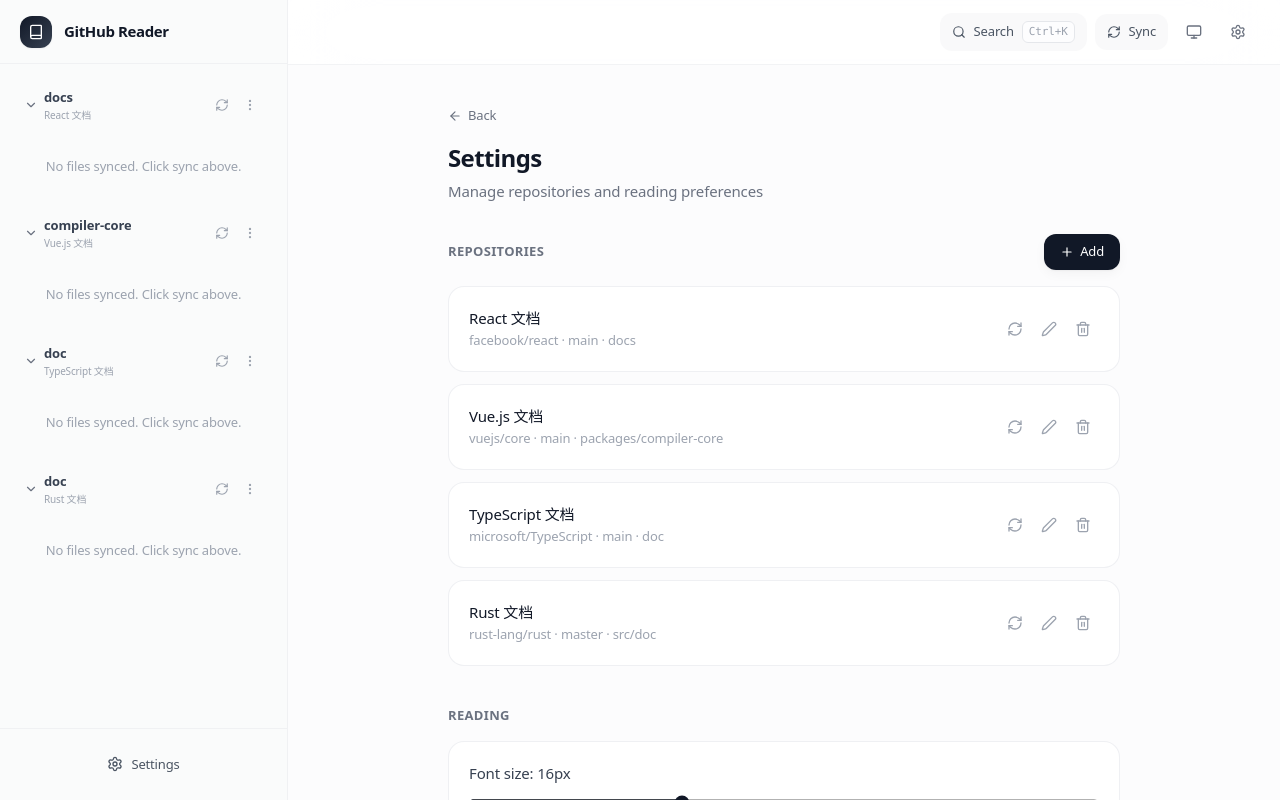
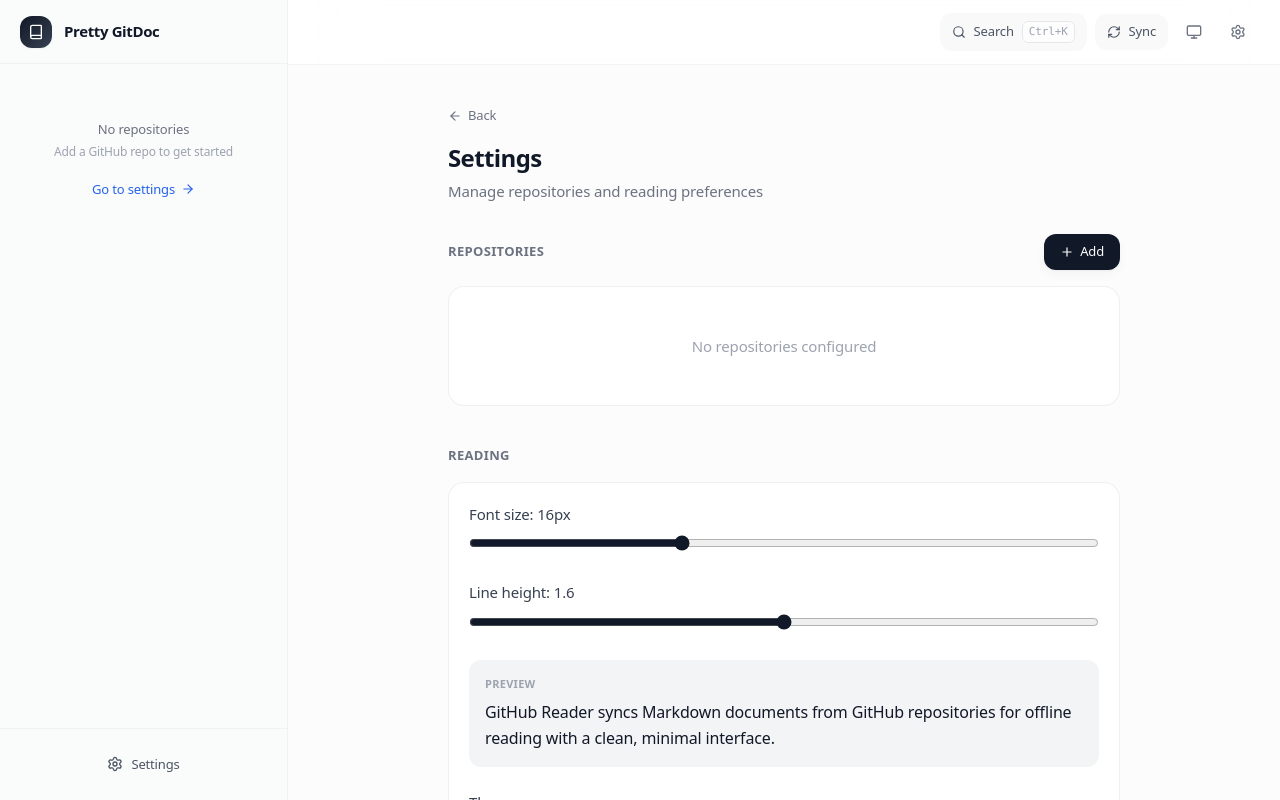
Before and after one commit to frankfika/prettygitdoc, a Next.js app: page /settings in a window 1280 px wide. Shown: the top 800 px of the page. Built offline with nearby package versions, Linux system fonts and the light colour scheme.

Commit message:
chore: rename app to Pretty GitDoc (UI, metadata, manifest, package name)

```diff
--- a/app/layout.tsx
+++ b/app/layout.tsx
@@ -15,13 +15,13 @@
 });
 
 export const metadata: Metadata = {
-  title: "GitHub Reader - Markdown 阅读器",
+  title: "Pretty GitDoc - Markdown 阅读器",
   description: "从 GitHub 仓库读取 Markdown 文件，提供精美的阅读体验",
   manifest: "/manifest.json",
   appleWebApp: {
     capable: true,
     statusBarStyle: "default",
-    title: "GitHub Reader",
+    title: "Pretty GitDoc",
   },
 };
 
--- a/app/settings/page.tsx
+++ b/app/settings/page.tsx
@@ -95,8 +95,13 @@
 
   const handleEdit = (repo: RepoConfig) => {
     setEditingRepo(repo.id);
+    // Extract folder name from path for display name
+    const folderName = repo.path
+      ? decodeURIComponent(repo.path.split('/').pop() || repo.path)
+      : "";
+
     setFormData({
-      name: repo.name,
+      name: folderName || repo.name,
       owner: repo.owner,
       repo: repo.repo,
       branch: repo.branch,
@@ -116,6 +121,11 @@
 
     const parsed = parseGitHubUrl(url);
     if (parsed) {
+      // Extract folder name from path for display name
+      const folderName = parsed.path
+        ? decodeURIComponent(parsed.path.split('/').pop() || parsed.path)
+        : "";
+
       setFormData((prev) => ({
         ...prev,
         url,
@@ -123,12 +133,12 @@
         repo: parsed.repo,
         branch: parsed.branch,
         path: parsed.path,
-        name: prev.name || parsed.repo,
+        name: folderName || prev.name || parsed.repo,
       }));
     }
   };
 
-  const handleSaveNew = () => {
+  const handleSaveNew = async () => {
     if (!formData.owner || !formData.repo) {
       addToast({
         type: "error",
@@ -156,13 +166,23 @@
     };
 
     addRepo(newRepo);
+    // Auto sync immediately after adding to improve UX
+    const result = await syncArticles(newRepo);
     setIsAdding(false);
     setFormData(defaultFormData);
-    addToast({
-      type: "success",
-      title: "Added",
-      message: `Repository "${newRepo.name}" has been added`,
-    });
+    if (result.errors.length > 0) {
+      addToast({
+        type: "error",
+        title: "Sync failed",
+        message: result.errors[0],
+      });
+    } else {
+      addToast({
+        type: "success",
+        title: "Added & Synced",
+        message: `Repository "${newRepo.name}" added · +${result.added} updated ${result.updated}`,
+      });
+    }
   };
 
   const handleSaveEdit = () => {
@@ -337,9 +357,17 @@
                             <input
                               type="text"
                               value={formData.path}
-                              onChange={(e) =>
-                                setFormData({ ...formData, path: e.target.value })
-                              }
+                              onChange={(e) => {
+                                const newPath = e.target.value;
+                                const folderName = newPath
+                                  ? decodeURIComponent(newPath.split('/').pop() || newPath)
+                                  : "";
+                                setFormData({
+                                  ...formData,
+                                  path: newPath,
+                                  name: folderName || formData.repo,
+                                });
+                              }}
                               className="w-full px-4 py-2.5 text-[15px] border border-gray-200 dark:border-gray-700 rounded-xl bg-white dark:bg-black text-gray-900 dark:text-white focus:outline-none focus:border-gray-400 dark:focus:border-gray-500 transition-colors"
                               placeholder="docs"
                             />
@@ -449,9 +477,17 @@
                           <input
                             type="text"
                             value={formData.path}
-                            onChange={(e) =>
-                              setFormData({ ...formData, path: e.target.value })
-                            }
+                            onChange={(e) => {
+                              const newPath = e.target.value;
+                              const folderName = newPath
+                                ? decodeURIComponent(newPath.split('/').pop() || newPath)
+                                : "";
+                              setFormData({
+                                ...formData,
+                                path: newPath,
+                                name: folderName || formData.repo,
+                              });
+                            }}
                             className="w-full px-4 py-2.5 text-[15px] border border-gray-200 dark:border-gray-700 rounded-xl bg-white dark:bg-black text-gray-900 dark:text-white focus:outline-none focus:border-gray-400 dark:focus:border-gray-500 transition-colors"
                             placeholder="e.g. docs"
                           />
@@ -460,7 +496,7 @@
 
                       <div>
                         <label className="block text-[11px] font-semibold text-gray-500 dark:text-gray-400 mb-1.5 uppercase tracking-wide">
-                          Display name (optional)
+                          Display name (auto from path)
                         </label>
                         <input
                           type="text"
@@ -469,8 +505,11 @@
                             setFormData({ ...formData, name: e.target.value })
                           }
                           className="w-full px-4 py-2.5 text-[15px] border border-gray-200 dark:border-gray-700 rounded-xl bg-white dark:bg-black text-gray-900 dark:text-white focus:outline-none focus:border-gray-400 dark:focus:border-gray-500 transition-colors"
-                          placeholder={formData.repo || "e.g. React Docs"}
+                          placeholder={formData.repo || "Auto-filled from path"}
                         />
+                        <p className="text-[13px] text-gray-400 dark:text-gray-500 mt-1.5">
+                          Automatically uses the last folder name from path
+                        </p>
                       </div>
 
                       <div className="flex items-center gap-2 pt-2">
--- a/components/markdown/DocumentViewer.tsx
+++ b/components/markdown/DocumentViewer.tsx
@@ -16,8 +16,7 @@
 import "react-pdf/dist/esm/Page/AnnotationLayer.css";
 import "react-pdf/dist/esm/Page/TextLayer.css";
 
-// Configure pdf.js worker
-pdfjs.GlobalWorkerOptions.workerSrc = `//unpkg.com/pdfjs-dist@${pdfjs.version}/build/pdf.worker.min.js`;
+pdfjs.GlobalWorkerOptions.workerSrc = `https://cdn.jsdelivr.net/npm/pdfjs-dist@${pdfjs.version}/build/pdf.worker.min.mjs`;
 
 interface DocumentViewerProps {
   rawUrl: string;
--- a/components/reader/Sidebar.tsx
+++ b/components/reader/Sidebar.tsx
@@ -21,6 +21,9 @@
 import { EmptyState } from "./EmptyState";
 import { SidebarSkeleton } from "./Skeleton";
 import { ConfirmModal } from "@/components/ui/Modal";
+
+const INDENT_STEP = 20;
+const FILE_ICON_COMP = 22;
 
 interface TreeNodeProps {
   node: ArticleTree;
@@ -49,7 +52,7 @@
             ? "bg-gray-900/5 dark:bg-white/10 text-gray-900 dark:text-white font-medium"
             : "text-gray-600 dark:text-gray-400 hover:bg-gray-900/5 dark:hover:bg-white/5 hover:text-gray-900 dark:hover:text-gray-200"
         }`}
-        style={{ paddingLeft: `${depth * 12 + 12}px` }}
+        style={{ paddingLeft: `${depth * INDENT_STEP + 12 + FILE_ICON_COMP}px` }}
       >
         <FileIcon className="w-3.5 h-3.5 flex-shrink-0 opacity-50" />
         <span className="truncate">{node.article.title}</span>
@@ -62,7 +65,7 @@
       <button
         onClick={() => setExpanded(!expanded)}
         className="flex items-center gap-2 py-1.5 px-3 w-full text-[13px] text-gray-500 dark:text-gray-400 hover:bg-gray-900/5 dark:hover:bg-white/5 hover:text-gray-700 dark:hover:text-gray-300 rounded-lg transition-all duration-200"
-        style={{ paddingLeft: `${depth * 12 + 12}px` }}
+        style={{ paddingLeft: `${depth * INDENT_STEP + 12}px` }}
       >
         {expanded ? (
           <ChevronDown className="w-3.5 h-3.5 flex-shrink-0 opacity-40" />
@@ -279,17 +282,19 @@
         />
       )}
 
-      {/* Touch area for swipe detection */}
+      {/* Touch area for swipe detection - only when sidebar is closed on mobile */}
+      {!sidebarOpen && (
         <div
           className="fixed left-0 top-0 bottom-0 w-8 z-30 lg:hidden"
           onTouchStart={handleTouchStart}
           onTouchMove={handleTouchMove}
           onTouchEnd={handleTouchEnd}
         />
+      )}
 
-      {/* Sidebar */}
+      {/* Sidebar - hidden on mobile unless sidebarOpen, always visible on lg+ */}
       <aside
-        className={`fixed lg:sticky top-0 left-0 h-screen w-72 bg-gray-50/80 dark:bg-gray-900/80 backdrop-blur-2xl border-r border-gray-200/50 dark:border-gray-800/50 z-50 transform transition-transform duration-300 ease-out ${
+        className={`fixed lg:sticky top-0 left-0 h-screen w-72 bg-gray-50/80 dark:bg-gray-900/80 backdrop-blur-2xl border-r border-gray-200/50 dark:border-gray-800/50 z-50 lg:z-10 transition-transform duration-300 ease-out lg:transition-none ${
           sidebarOpen ? "translate-x-0" : "-translate-x-full lg:translate-x-0"
         }`}
         onTouchStart={handleTouchStart}
@@ -304,7 +309,7 @@
                 <Book className="w-4 h-4 text-white dark:text-gray-900" />
               </div>
               <span className="font-semibold text-gray-900 dark:text-white text-[15px] tracking-tight">
-                GitHub Reader
+                Pretty GitDoc
               </span>
             </Link>
           </div>
--- a/lib/cache.ts
+++ b/lib/cache.ts
@@ -185,16 +185,51 @@
   return result;
 }
 
+// Check if a file path matches any exclude pattern
+function shouldExcludeFile(filePath: string, excludePatterns: string[]): boolean {
+  const fileName = filePath.split('/').pop() || filePath;
+
+  for (const pattern of excludePatterns) {
+    if (pattern.startsWith('*.')) {
+      // Extension pattern like "*.png"
+      const ext = pattern.slice(1); // ".png"
+      if (fileName.endsWith(ext)) {
+        return true;
+      }
+    } else if (pattern === '.*') {
+      // Hidden files pattern
+      if (fileName.startsWith('.')) {
+        return true;
+      }
+    } else if (pattern.includes('*')) {
+      // Wildcard pattern - simple implementation
+      const regex = new RegExp('^' + pattern.replace(/\*/g, '.*') + '$');
+      if (regex.test(fileName)) {
+        return true;
+      }
+    } else {
+      // Exact match
+      if (fileName === pattern) {
+        return true;
+      }
+    }
+  }
+
+  return false;
+}
+
 // Build article tree from flat list
-export function buildArticleTree(articles: Article[], basePath?: string): ArticleTree[] {
+export function buildArticleTree(articles: Article[], basePath?: string, excludePatterns: string[] = []): ArticleTree[] {
   const root: ArticleTree[] = [];
   const map = new Map<string, ArticleTree>();
 
   // Strip basePath prefix from article paths for tree display
   const prefix = basePath ? (basePath.endsWith("/") ? basePath : basePath + "/") : "";
 
-  // Sort articles by path
-  const sorted = [...articles].sort((a, b) => a.path.localeCompare(b.path));
+  // Sort articles by path and filter out excluded files
+  const sorted = [...articles]
+    .filter(article => !shouldExcludeFile(article.path, excludePatterns))
+    .sort((a, b) => a.path.localeCompare(b.path));
 
   for (const article of sorted) {
     // Remove the configured path prefix so the tree starts at the target folder
@@ -248,7 +283,7 @@
 }
 
 // Build repo article trees
-export function buildRepoArticleTrees(articles: Article[], repos: RepoConfig[]): RepoArticleTree[] {
+export function buildRepoArticleTrees(articles: Article[], repos: RepoConfig[], excludePatterns: string[] = []): RepoArticleTree[] {
   const articlesByRepo = new Map<string, Article[]>();
 
   // Group articles by repo
@@ -262,7 +297,7 @@
   return repos.map((repo) => ({
     repoId: repo.id,
     repoName: repo.name,
-    tree: buildArticleTree(articlesByRepo.get(repo.id) || [], repo.path),
+    tree: buildArticleTree(articlesByRepo.get(repo.id) || [], repo.path, excludePatterns),
     expanded: true,
   }));
 }
--- a/lib/store.ts
+++ b/lib/store.ts
@@ -48,46 +48,12 @@
   getAdjacentArticles: (id: string) => { prev: Article | null; next: Article | null };
 }
 
-const defaultRepos: RepoConfig[] = [
-  {
-    id: "react-docs",
-    name: "React 文档",
-    owner: "facebook",
-    repo: "react",
-    branch: "main",
-    path: "docs",
-  },
-  {
-    id: "vue-docs",
-    name: "Vue.js 文档",
-    owner: "vuejs",
-    repo: "core",
-    branch: "main",
-    path: "packages/compiler-core",
-  },
-  {
-    id: "typescript-docs",
-    name: "TypeScript 文档",
-    owner: "microsoft",
-    repo: "TypeScript",
-    branch: "main",
-    path: "doc",
-  },
-  {
-    id: "rust-docs",
-    name: "Rust 文档",
-    owner: "rust-lang",
-    repo: "rust",
-    branch: "master",
-    path: "src/doc",
-  },
-];
-
 const defaultSettings: AppSettings = {
-  repos: defaultRepos,
+  repos: [],
   theme: "system",
   fontSize: 16,
   lineHeight: 1.6,
+  excludePatterns: [".*", "*.png", "*.jpg", "*.jpeg", "*.gif", "*.svg", "*.ico"],
 };
 
 export const useReaderStore = create<ReaderState>()(
@@ -102,13 +68,13 @@
       syncingRepoId: null,
       syncProgress: null,
       error: null,
-      sidebarOpen: false,
+      sidebarOpen: true,
       settings: defaultSettings,
 
       // Actions
       setArticles: (articles) => {
         const { settings } = get();
-        const trees = buildRepoArticleTrees(articles, settings.repos);
+        const trees = buildRepoArticleTrees(articles, settings.repos, settings.excludePatterns);
         set({ articles, repoArticleTrees: trees });
       },
 
@@ -134,14 +100,15 @@
           const articles = await getAllCachedArticles();
           const savedRepos = await getRepoConfigs();
           const repos = savedRepos.length > 0 ? savedRepos : get().settings.repos;
+          const { settings } = get();
 
-          const trees = buildRepoArticleTrees(articles, repos);
+          const trees = buildRepoArticleTrees(articles, repos, settings.excludePatterns);
 
           set({
             articles,
             repoArticleTrees: trees,
             settings: {
-              ...get().settings,
+              ...settings,
               repos,
             },
           });
@@ -168,7 +135,7 @@
           const result = await cacheSyncArticles(newArticles, config);
           const articles = await getAllCachedArticles();
           const { settings } = get();
-          const trees = buildRepoArticleTrees(articles, settings.repos);
+          const trees = buildRepoArticleTrees(articles, settings.repos, settings.excludePatterns);
 
           set({ articles, repoArticleTrees: trees });
           return result;
@@ -213,7 +180,7 @@
       addRepo: (repo) => {
         const { settings, articles } = get();
         const updatedRepos = [...settings.repos, repo];
-        const trees = buildRepoArticleTrees(articles, updatedRepos);
+        const trees = buildRepoArticleTrees(articles, updatedRepos, settings.excludePatterns);
         set({
           settings: { ...settings, repos: updatedRepos },
           repoArticleTrees: trees,
@@ -224,7 +191,7 @@
         const { settings, articles } = get();
         const updatedRepos = settings.repos.filter((r) => r.id !== repoId);
         const updatedArticles = articles.filter((a) => a.repoId !== repoId);
-        const trees = buildRepoArticleTrees(updatedArticles, updatedRepos);
+        const trees = buildRepoArticleTrees(updatedArticles, updatedRepos, settings.excludePatterns);
         set({
           settings: { ...settings, repos: updatedRepos },
           articles: updatedArticles,
@@ -237,7 +204,7 @@
         const updatedRepos = settings.repos.map((r) =>
           r.id === repoId ? { ...r, ...repoUpdate } : r
         );
-        const trees = buildRepoArticleTrees(articles, updatedRepos);
+        const trees = buildRepoArticleTrees(articles, updatedRepos, settings.excludePatterns);
         set({
           settings: { ...settings, repos: updatedRepos },
           repoArticleTrees: trees,
--- a/next.config.mjs
+++ b/next.config.mjs
@@ -1,8 +1,12 @@
 import withSerwistInit from "@serwist/next";
 
+const isDev = process.env.NODE_ENV === "development";
 const withSerwist = withSerwistInit({
   swSrc: "app/sw.ts",
   swDest: "public/sw.js",
+  // Avoid SW interference in development
+  disable: isDev,
+  register: !isDev,
 });
 
 /** @type {import('next').NextConfig} */
--- a/package.json
+++ b/package.json
@@ -1,5 +1,5 @@
 {
-  "name": "readerwechat",
+  "name": "prettygitdoc",
   "version": "0.1.0",
   "private": true,
   "scripts": {
--- a/types/index.ts
+++ b/types/index.ts
@@ -69,4 +69,5 @@
   lineHeight: number;
   lastSyncAt?: string;
   activeRepoId?: string;
+  excludePatterns: string[]; // File patterns to exclude (e.g., "*.png", ".*", "*.pdf")
 }
```
Also changed, not shown: public/manifest.json. Lines whose indentation alone changed are shown as unchanged.
